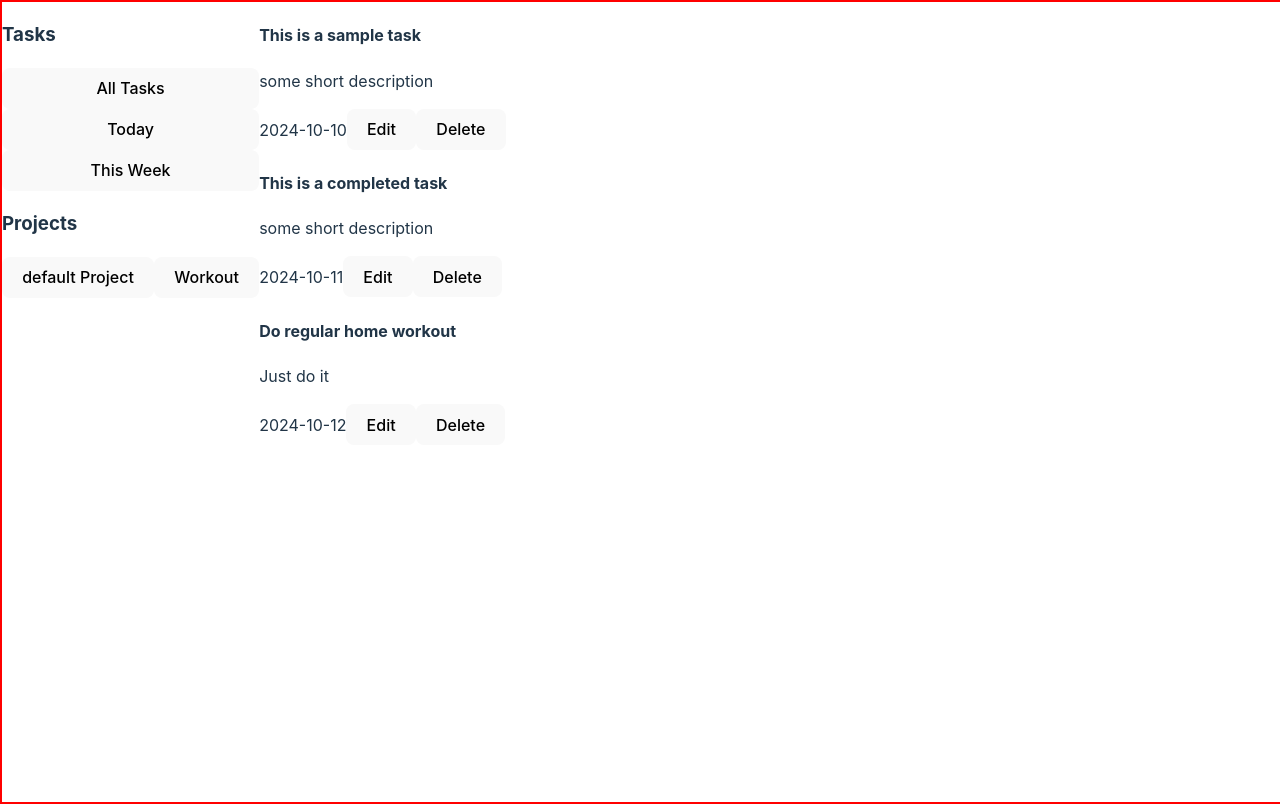
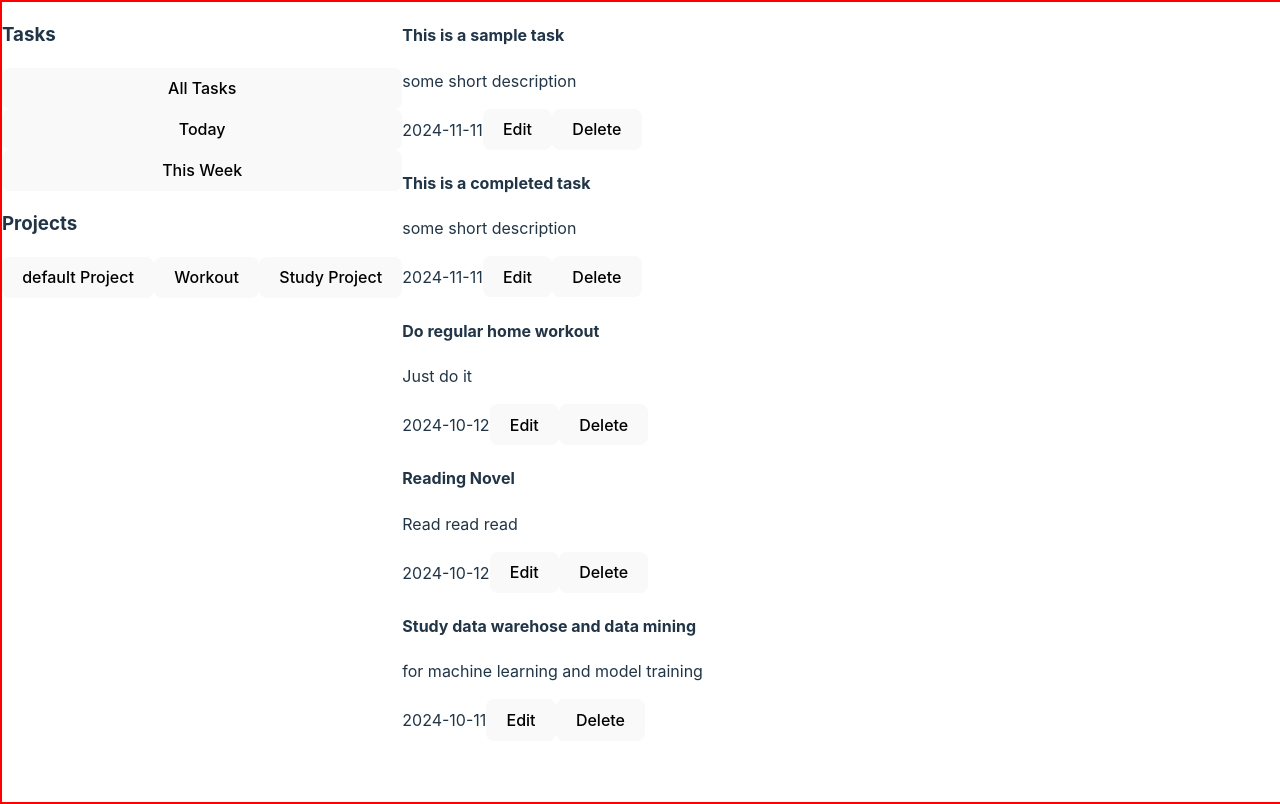
Before and after one commit to SubashJirel/todolistReact, a React (Vite) app: page / in a window 1280 px wide. Built offline with nearby package versions, Linux system fonts and the light colour scheme.

Commit message:
fixed the filtering functionality for projects

```diff
--- a/src/App.jsx
+++ b/src/App.jsx
@@ -2,18 +2,19 @@ import './App.css';
 import Projects from './components/Projects';
 import Sidebar from './components/Sidebar';
 import MainPanel from './components/MainPanel';
-import { useState } from 'react';
+import { useState, useEffect } from 'react';
 import { isToday, isThisWeek, parseISO } from 'date-fns';
 
 function App() {
   const [projectsList, setProjectsList] = useState([
     {
       title: 'default Project',
+      projectIndex: 0,
       tasks: [
         {
           title: 'This is a sample task',
           description: 'some short description',
-          date: '2024-10-10',
+          date: '2024-11-11',
           projectIndex: 0,
           taskIndex: 0,
           completed: false,
@@ -21,7 +22,7 @@ function App() {
         {
           title: 'This is a completed task',
           description: 'some short description',
-          date: '2024-10-11',
+          date: '2024-11-11',
           projectIndex: 0,
           taskIndex: 1,
           completed: true,
@@ -30,6 +31,7 @@ function App() {
     },
     {
       title: 'Workout',
+      projectIndex: 1,
       tasks: [
         {
           title: 'Do regular home workout',
@@ -41,10 +43,65 @@ function App() {
         },
       ],
     },
+    {
+      title: 'Study Project',
+      projectIndex: 2,
+      tasks: [
+        {
+          title: 'Reading Novel',
+          description: 'Read read read',
+          date: '2024-10-12',
+          projectIndex: 2,
+          taskIndex: 0,
+          completed: false,
+        },
+        {
+          title: 'Study data warehose and data mining',
+          description: 'for machine learning and model training',
+          date: '2024-10-11',
+          projectIndex: 2,
+          taskIndex: 1,
+          completed: true,
+        },
+      ],
+    },
   ]);
   const [selectedView, setSelectedView] = useState('all'); // 'all', 'today', 'week', or project index
+  const [filteredTasks, setFilteredTasks] = useState([]);
 
-  const getFilteredTasks = () => {
+  // const getFilteredTasks = () => {
+  //   let tasks = [];
+  //   projectsList.forEach((project) => {
+  //     project.tasks.forEach((task) => {
+  //       const taskDate = parseISO(task.date);
+  //       // console.log(taskDate);
+  //       // console.log(typeof selectedView);
+  //       if (selectedView === 'all') {
+  //         tasks.push(task);
+  //       } else if (selectedView === 'today' && isToday(taskDate)) {
+  //         tasks.push(task);
+  //       } else if (selectedView === 'week' && isThisWeek(taskDate)) {
+  //         tasks.push(task);
+  //       } else if (
+  //         typeof selectedView === 'number' &&
+  //         selectedView === project.projectIndex
+  //       ) {
+  //         // tasks.push(task);
+  //         // console.log('this issssssssssssssssssssssssssss trueeeeeeeeeeee');
+
+  //         console.log(selectedView);
+  //         console.log(project.projectIndex);
+  //         console.log(tasks);
+  //       }
+  //     });
+  //   });
+  //   return tasks;
+  // };
+  // console.log(selectedView);
+
+  // if i didn't use useEffect hook here for flterTasks function, then i got undefined for task.projectIndex, intially then only i got number in later render
+  useEffect(() => {
+    const filterTasks = () => {
       let tasks = [];
       projectsList.forEach((project) => {
         project.tasks.forEach((task) => {
@@ -57,19 +114,24 @@ function App() {
             tasks.push(task);
           } else if (
             typeof selectedView === 'number' &&
-          selectedView === project.projectIndex
+            selectedView == task.projectIndex
           ) {
+            // console.log('This is trueeee');
+            // console.log(selectedView);
+            // console.log(task.projectIndex);
             tasks.push(task);
           }
         });
       });
-    return tasks;
+      setFilteredTasks(tasks);
     };
 
+    filterTasks();
+  }, [selectedView, projectsList]); // Depend on selectedView and projectsList
   return (
     <div className="todolist-app">
       <Sidebar setSelectedView={setSelectedView} projectsList={projectsList} />
-      <MainPanel tasks={getFilteredTasks()} setProjectsList={setProjectsList} />
+      <MainPanel tasks={filteredTasks} setProjectsList={setProjectsList} />
     </div>
   );
 }
```
Lines whose indentation alone changed are shown as unchanged.
